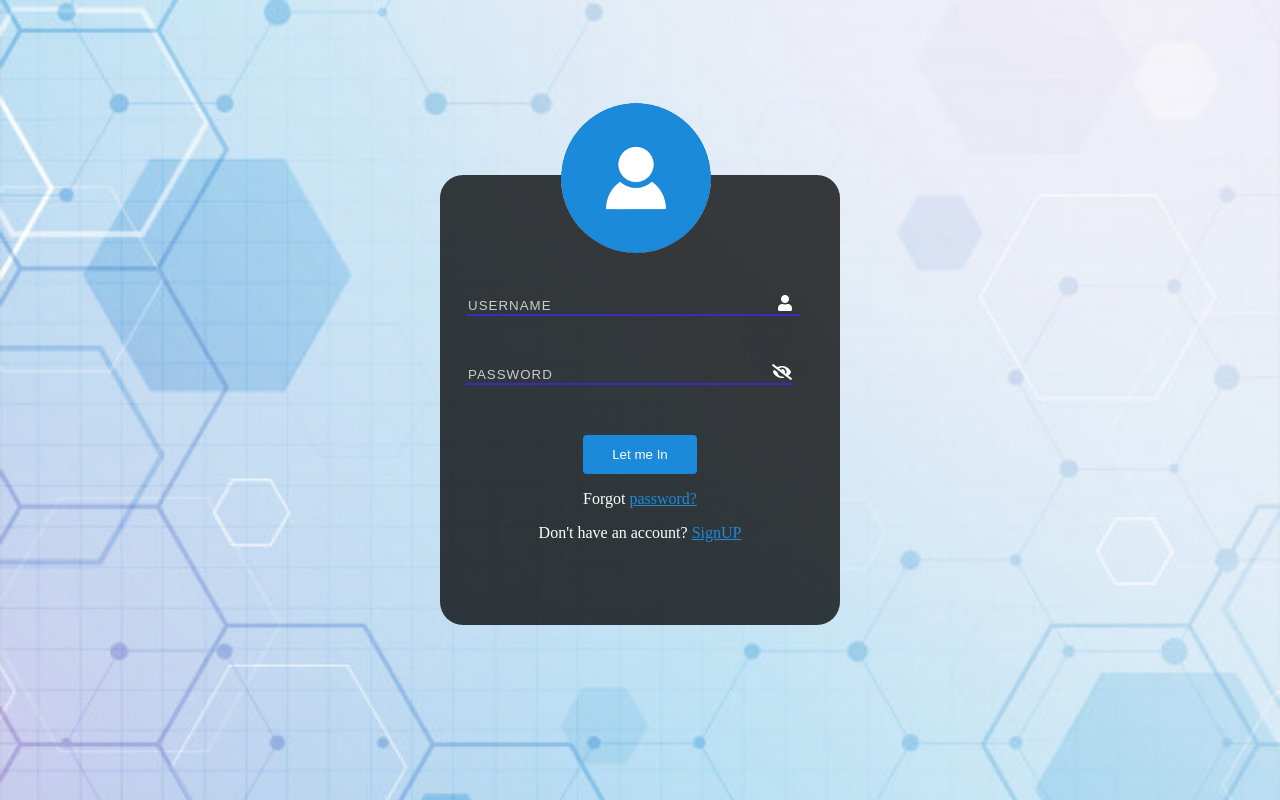
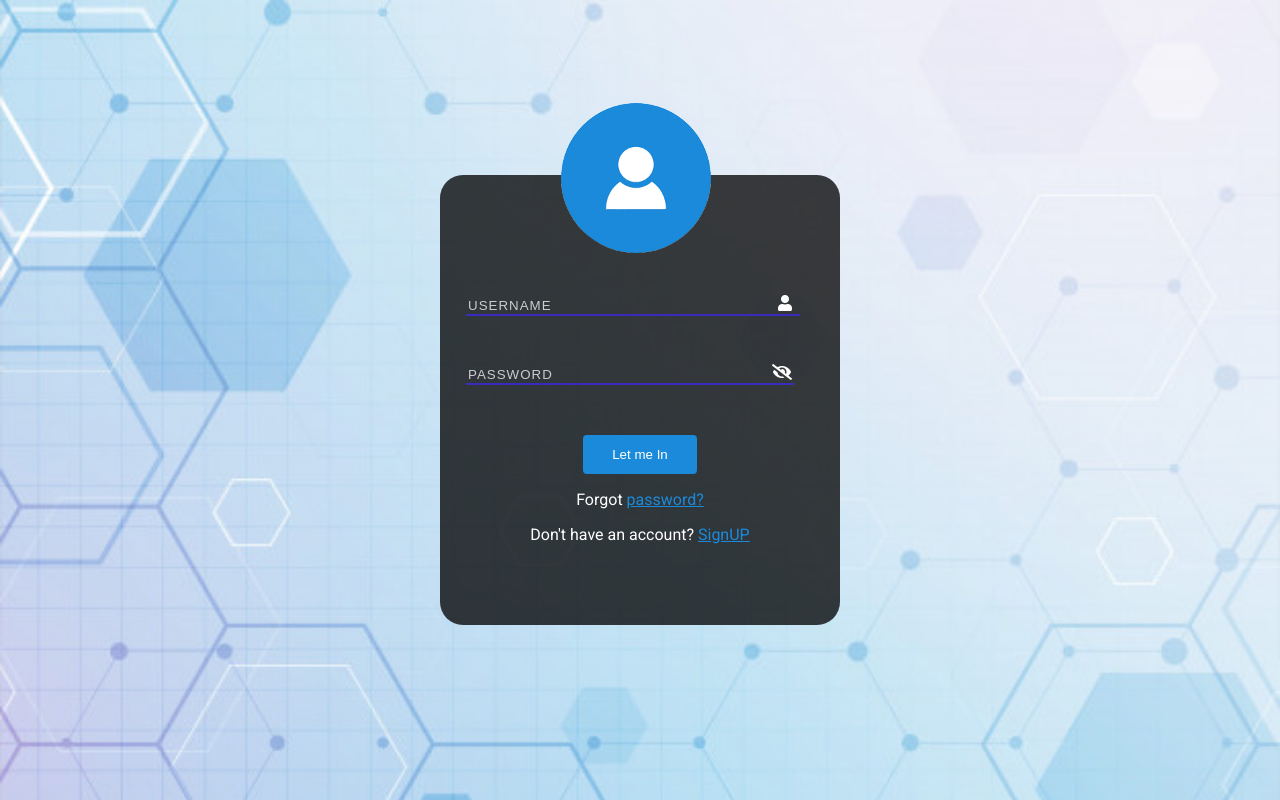
Before and after one commit to akaaljotsingh/atm, an Angular app: page / in a window 1280 px wide. Built offline with nearby package versions, Linux system fonts and the light colour scheme.

Commit message:
installed angular material

```diff
--- a/angular.json
+++ b/angular.json
@@ -28,6 +28,7 @@
               "src/assets"
             ],
             "styles": [
+              "./node_modules/@angular/material/prebuilt-themes/indigo-pink.css",
               "src/styles.scss"
             ],
             "scripts": []
@@ -93,6 +94,7 @@
               "src/assets"
             ],
             "styles": [
+              "./node_modules/@angular/material/prebuilt-themes/indigo-pink.css",
               "src/styles.scss"
             ],
             "scripts": []
@@ -124,6 +126,7 @@
           }
         }
       }
-    }},
+    }
+  },
   "defaultProject": "atm"
 }
--- a/package.json
+++ b/package.json
@@ -12,14 +12,17 @@
   "private": true,
   "dependencies": {
     "@angular/animations": "~8.2.5",
+    "@angular/cdk": "~8.2.3",
     "@angular/common": "~8.2.5",
     "@angular/compiler": "~8.2.5",
     "@angular/core": "~8.2.5",
     "@angular/forms": "~8.2.5",
+    "@angular/material": "^8.2.3",
     "@angular/platform-browser": "~8.2.5",
     "@angular/platform-browser-dynamic": "~8.2.5",
     "@angular/router": "~8.2.5",
     "@fortawesome/fontawesome-free": "^5.12.0",
+    "hammerjs": "^2.0.8",
     "rxjs": "~6.4.0",
     "tslib": "^1.10.0",
     "zone.js": "~0.9.1"
--- a/src/app/app.module.ts
+++ b/src/app/app.module.ts
@@ -7,6 +7,7 @@
 import { AppConfig } from './app.config';
 import { LocationStrategy, HashLocationStrategy } from '@angular/common';
 import { MasterModule } from './layout/master/master.module';
+import { BrowserAnimationsModule } from '@angular/platform-browser/animations';
 
 
 
@@ -16,7 +17,7 @@
   ],
   imports: [
     BrowserModule,
-    Routing,MasterModule
+    Routing,MasterModule, BrowserAnimationsModule
   ],
   providers: [AppConfig, {
     provide: LocationStrategy, useClass: HashLocationStrategy
--- a/src/index.html
+++ b/src/index.html
@@ -8,6 +8,8 @@
   <link rel="icon" type="image/x-icon" href="favicon.ico">
   <!-- <link rel="stylesheet" href="https://stackpath.bootstrapcdn.com/bootstrap/4.4.1/css/bootstrap.min.css" integrity="sha384-Vkoo8x4CGsO3+Hhxv8T/Q5PaXtkKtu6ug5TOeNV6gBiFeWPGFN9MuhOf23Q9Ifjh" crossorigin="anonymous"> -->
   <!-- <link href="https://stackpath.bootstrapcdn.com/font-awesome/4.7.0/css/font-awesome.min.css" rel="stylesheet" integrity="sha384-wvfXpqpZZVQGK6TAh5PVlGOfQNHSoD2xbE+QkPxCAFlNEevoEH3Sl0sibVcOQVnN" crossorigin="anonymous"> -->
+  <link href="https://fonts.googleapis.com/css?family=Roboto:300,400,500&display=swap" rel="stylesheet">
+  <link href="https://fonts.googleapis.com/icon?family=Material+Icons" rel="stylesheet">
 </head>
 <body>
   <app-root></app-root>
--- a/src/main.ts
+++ b/src/main.ts
@@ -1,3 +1,4 @@
+import 'hammerjs';
 import { enableProdMode } from '@angular/core';
 import { platformBrowserDynamic } from '@angular/platform-browser-dynamic';
 
--- a/src/styles.scss
+++ b/src/styles.scss
@@ -3,3 +3,5 @@
     margin:0;
 }
 @import "../node_modules/@fortawesome/fontawesome-free/css/all.css";
+html, body { height: 100%; }
+body { margin: 0; font-family: Roboto, "Helvetica Neue", sans-serif; }
```
Also changed, not shown: 1 other file (tests, documents, lock files or other folders).
